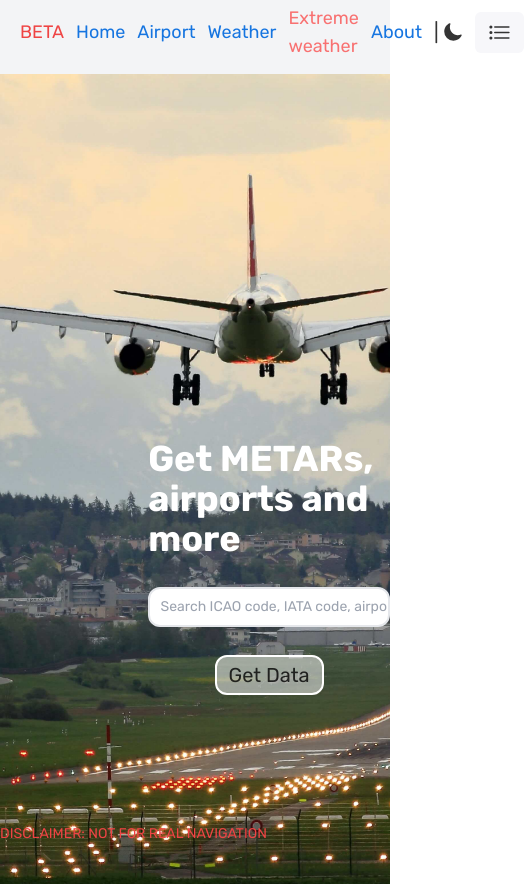
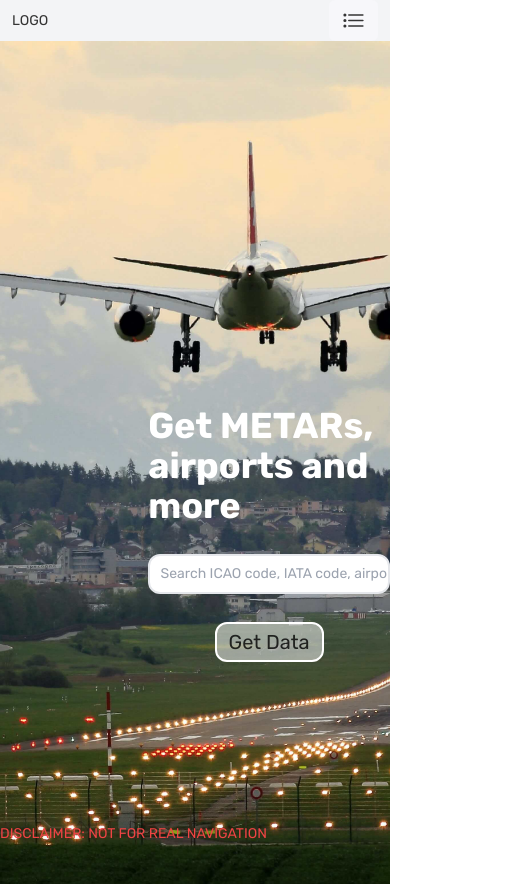
Before and after one commit to mason23zh/Flight_App_Full, a React (Create React App) app: page / in a window 390 px wide. Shown: the top 884 px of the page, 524 px wide, since content can reach past the window. Built offline with nearby package versions, Linux system fonts and the light colour scheme.

Commit message:
added responsive navbar

```diff
--- a/src/component/Navbar.jsx
+++ b/src/component/Navbar.jsx
@@ -1,9 +1,29 @@
-import React, { useEffect, useState } from "react";
+import React from "react";
 import NavbarElement from "./NavbarElement";
+import NavbarDropDown from "./NavbarDropDown";
+import { useTheme } from "../hooks/ThemeContext";
 
 function Navbar() {
+    const darkMode = useTheme();
+    const navDropDownTheme = darkMode
+        ? "flex flex-row justify-between items-center pr-3 pl-3 md:hidden"
+        : "flex flex-row justify-between items-center pr-3 pl-3 bg-gray-100 md:hidden";
+
+
     return (
-        <NavbarElement />
+        <>
+            <div className="lgMd:hidden">
+                <NavbarElement />
+            </div>
+            <div className={navDropDownTheme}>
+                <div>
+                    LOGO
+                </div>
+                <div>
+                    <NavbarDropDown />
+                </div>
+            </div>
+        </>
     );
 }
 
--- a/src/component/NavbarDropDown.jsx
+++ b/src/component/NavbarDropDown.jsx
@@ -19,6 +19,7 @@ function NavbarDropDown() {
         <div>
             <Dropdown
                 title={<IoListOutline size={25} />}
+                placement="bottomEnd"
                 noCaret
             >
                 <Dropdown.Item as={NavLink} href="/airport">Airport</Dropdown.Item>
--- a/src/component/NavbarElement.jsx
+++ b/src/component/NavbarElement.jsx
@@ -77,7 +77,6 @@ function NavbarElement() {
                 <div className="text-xl">
                     {nightModeToggleSwitch}
                 </div>
-                <NavbarDropDown />
             </ul>
 
             <form onSubmit={handleSearchSubmit} className="hidden md:flex gap-3">
--- a/tailwind.config.js
+++ b/tailwind.config.js
@@ -23,6 +23,8 @@ module.exports = {
 
                 lg: "1440px",
                 // => @media (min-width: 1440px) { ... }
+                // due to poor design, we need to set max-width instead of min-width to shrink the navbar
+                lgMd: { max: "960px" },
                 xl: "1775px",
                 fs: "1960px",
                 tableShrink: "1280px",
```
